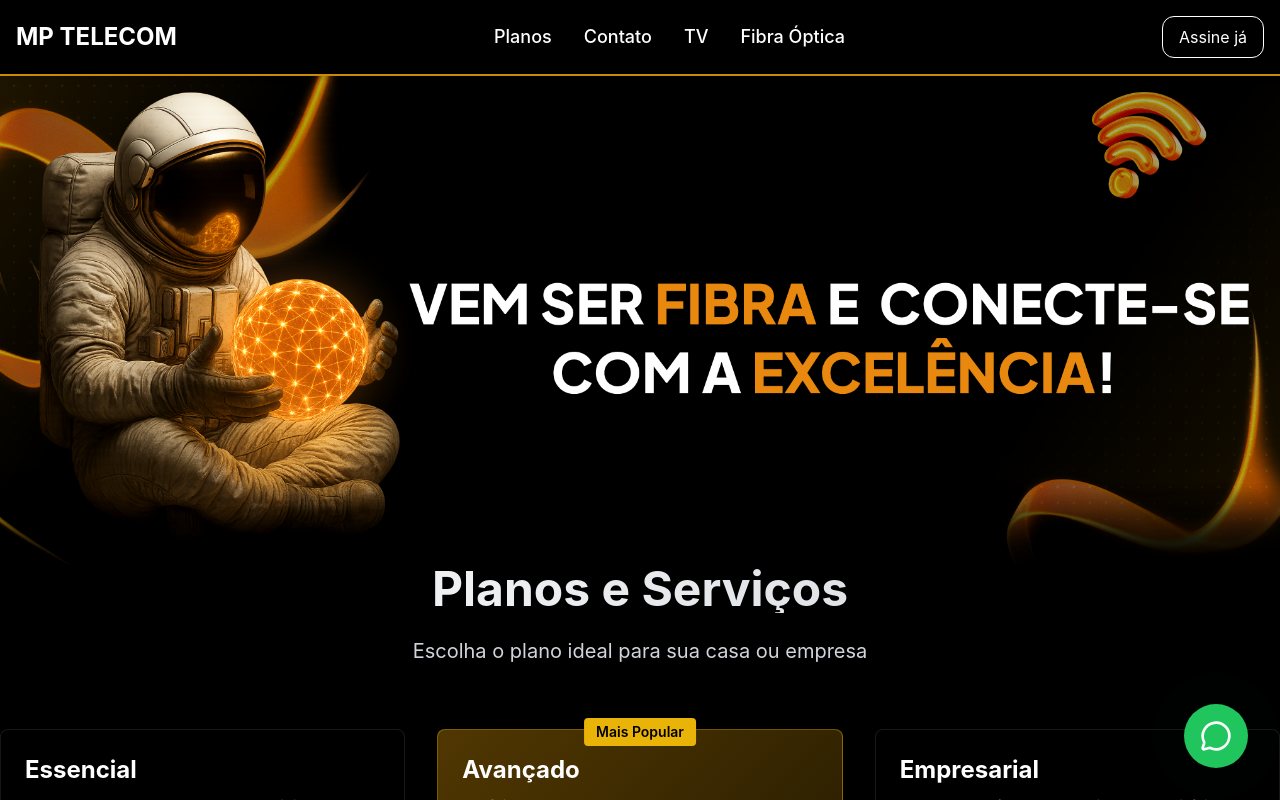
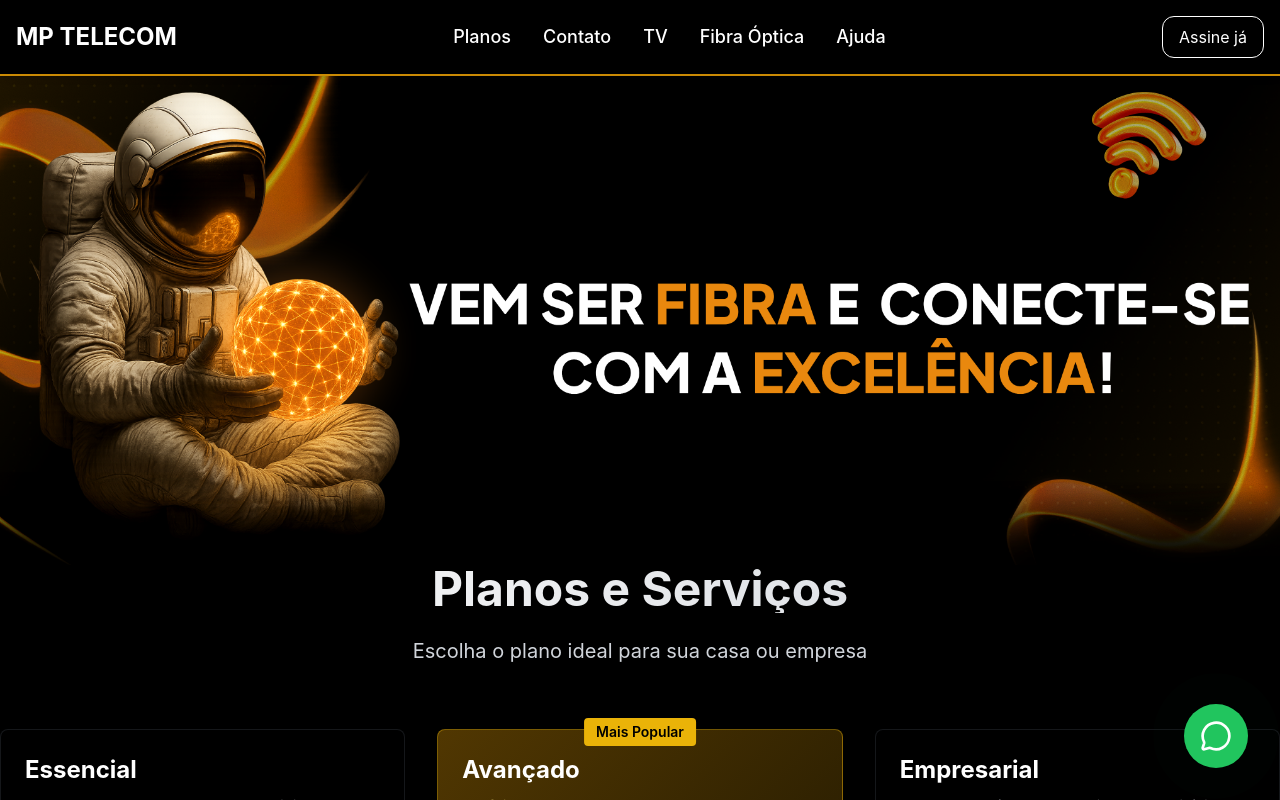
Before and after one commit to soutozk/sitenet, a React (Create React App) app: page / in a window 1280 px wide. Shown: the top 800 px of the page. Built offline with nearby package versions, Linux system fonts and the light colour scheme.

Commit message:
feat: add 'Ajuda' link to NavBar for improved navigation

```diff
--- a/src/Components/NavBar/NavBar.jsx
+++ b/src/Components/NavBar/NavBar.jsx
@@ -45,6 +45,13 @@ const NavBar = () => {
                     Fibra Óptica
                   </a>
                 </li>
+                <li>
+                  <a
+                    href="#"
+                    className="text-white hover:text-[#F0AA30] font-medium  text-lg">
+                    Ajuda
+                  </a>
+                </li>
               </ul>
             </nav>
 
```
